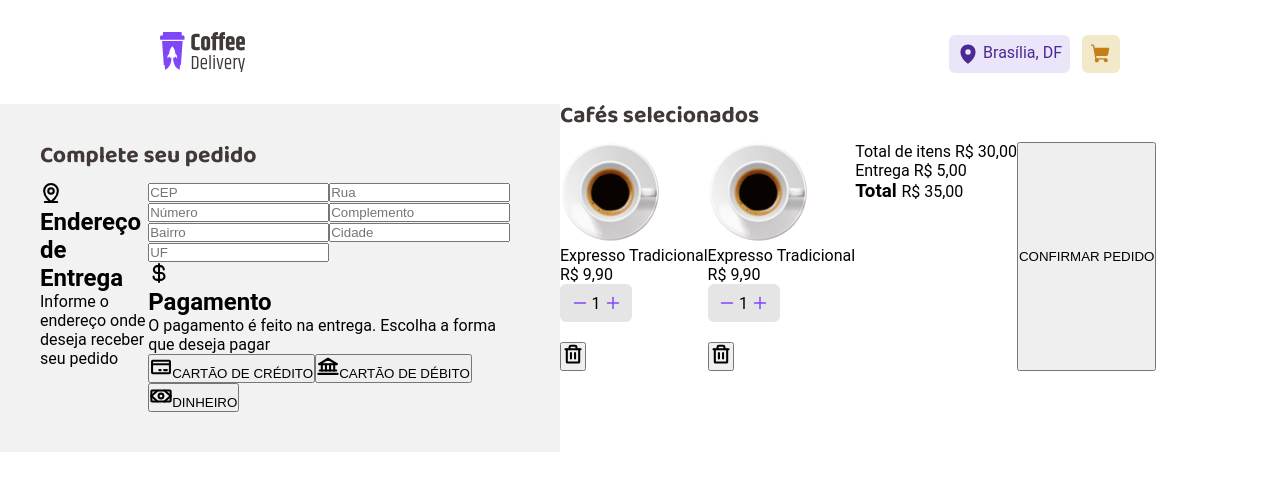
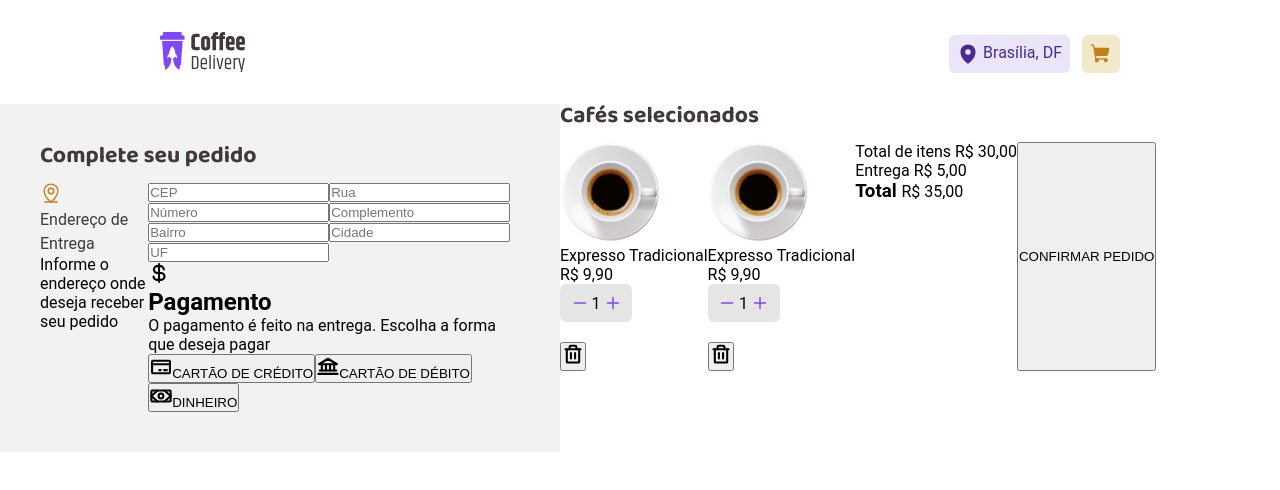
Before and after one commit to marcelovdsm/project-coffe-shop, a React (Vite) app in the folder coffe-shop/: page /cart in a window 1280 px wide. Shown: the top 490 px of the page. Built offline with nearby package versions, Linux system fonts and the light colour scheme.

Commit message:
Cart css

```diff
--- a/coffe-shop/src/Pages/Cart/index.tsx
+++ b/coffe-shop/src/Pages/Cart/index.tsx
@@ -5,6 +5,7 @@ import {
   Title,
   RequestComponent,
   LeftBoxComponent,
+  RequestTitleComponent,
 } from './styles'
 import {
   Bank,
@@ -25,11 +26,11 @@ export const Cart = () => {
         <RequestComponent>
           <Title>Complete seu pedido</Title>
           <MainComponent>
-            <article>
-              <MapPinLine size={22} weight="bold" />
+            <RequestTitleComponent>
+              <MapPinLine size={22} />
               <h2>Endereço de Entrega</h2>
               <p>Informe o endereço onde deseja receber seu pedido</p>
-            </article>
+            </RequestTitleComponent>
             <form action="">
               <input
                 type="text"
--- a/coffe-shop/src/Pages/Cart/styles.ts
+++ b/coffe-shop/src/Pages/Cart/styles.ts
@@ -16,7 +16,7 @@ export const Title = styled.p`
   color: ${(props) => props.theme.baseSubtitle};
   font-size: 1.4375rem;
   font-weight: 700;
-  font-family: 'Baloo 2';
+  font-family: 'Baloo 2', sans-serif;
   line-height: 1.4625rem;
   margin-bottom: 0.94rem;
   height: fit-content;
@@ -35,3 +35,16 @@ export const RequestComponent = styled.div`
   background-color: ${(props) => props.theme.baseCard};
   padding: 2.5rem;
 `
+
+export const RequestTitleComponent = styled.div`
+  svg {
+    color: ${(props) => props.theme.yellowDark};
+  }
+  h2 {
+    color: ${(props) => props.theme.baseSubtitle};
+    font-family: 'Roboto', sans-serif;
+    font-size: 1rem;
+    font-weight: 400;
+    line-height: 1.4625rem;
+  }
+`
```
